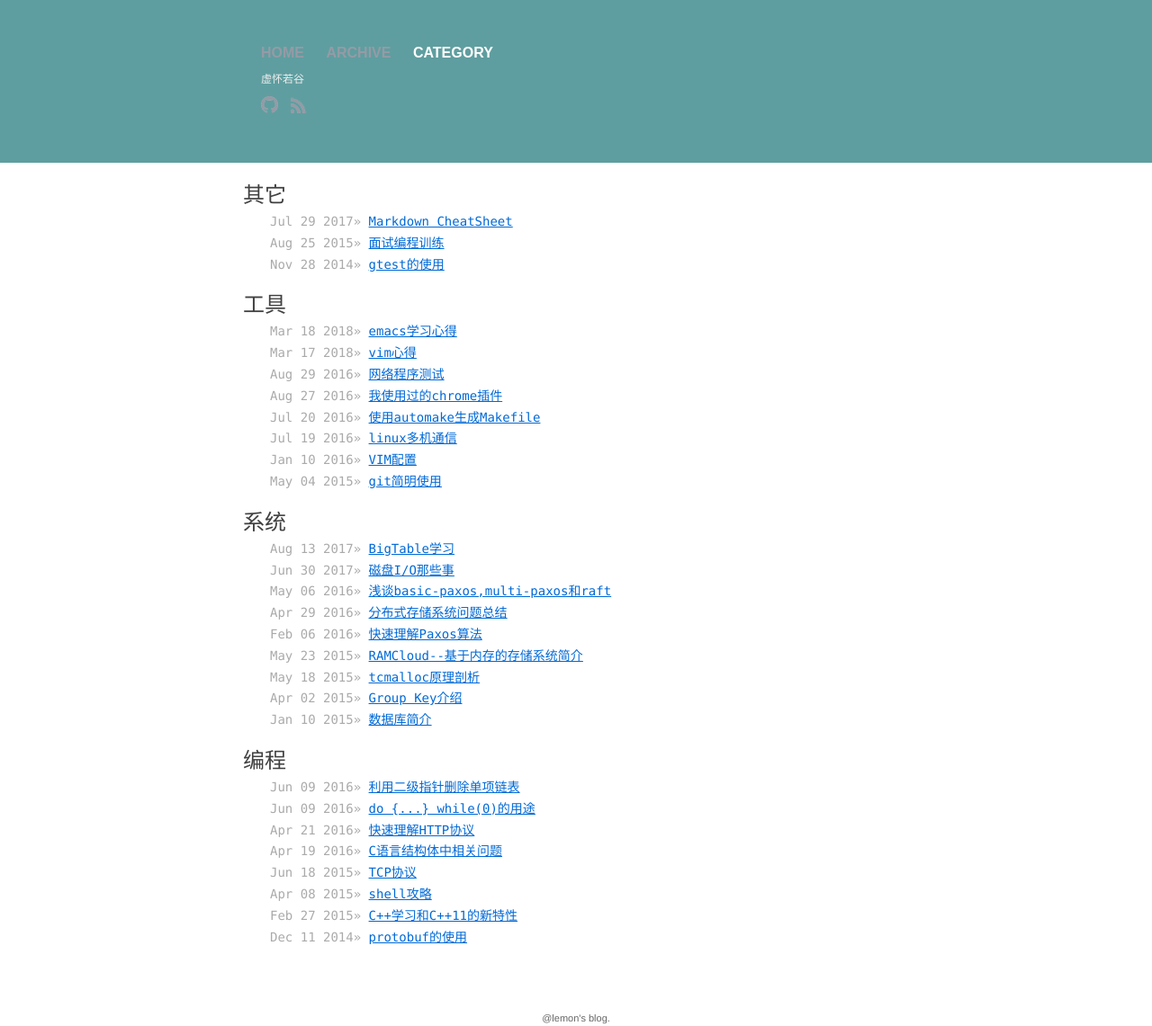
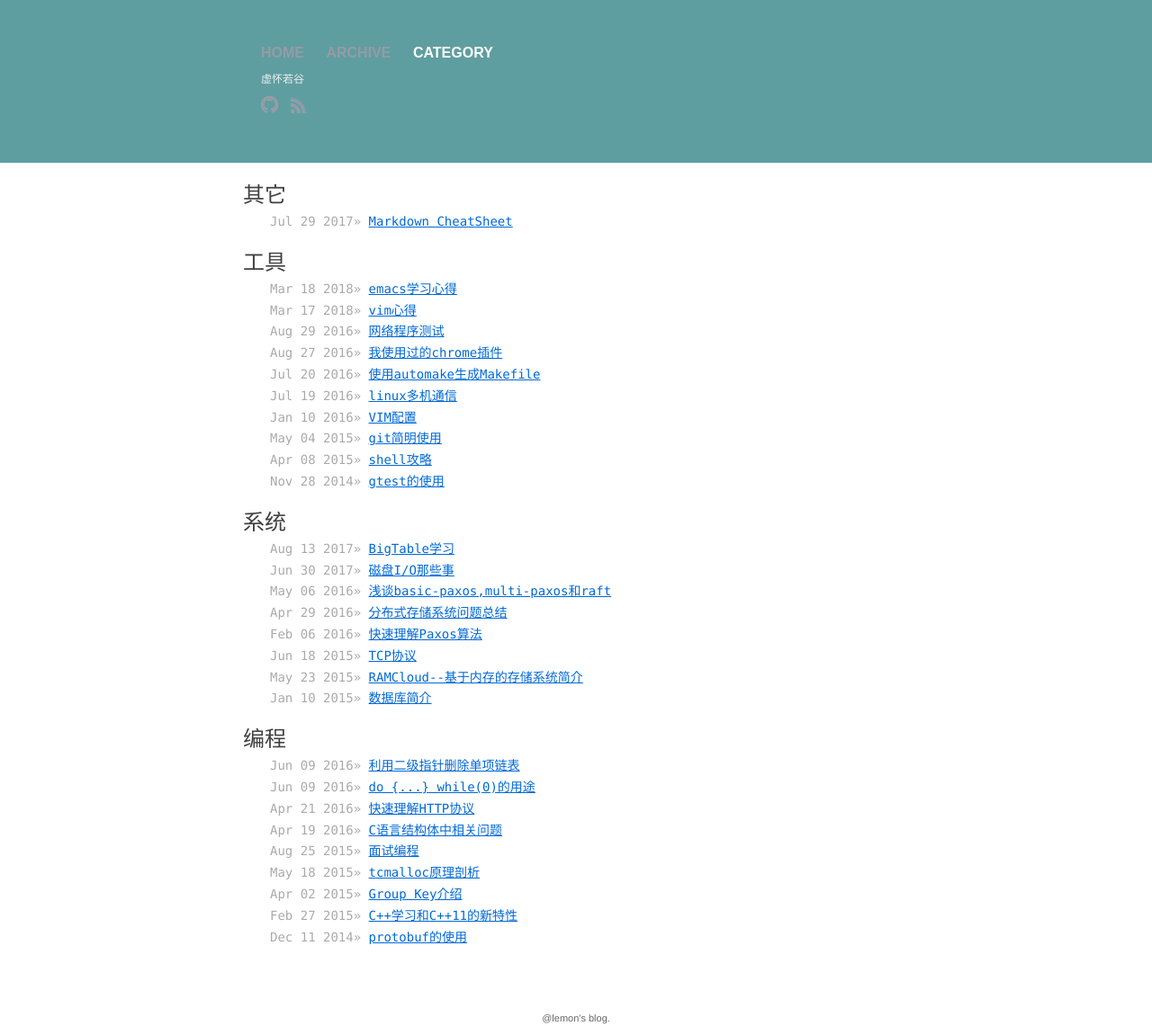
Before and after one commit to lemon0910/lemon0910.github.io, a Jekyll site: the page built from category.html, in a window 1280 px wide. Shown: the whole page at 90% size. Built offline with Jekyll 4.4.1, drawn with Linux system fonts in a browser that asks for light colours.

Commit message:
修改tag部分

```diff
--- a/_posts/2014-11-28-gtest.markdown
+++ b/_posts/2014-11-28-gtest.markdown
@@ -3,7 +3,7 @@ layout:     post
 title:      gtest的使用
 date:       2014-11-28 14:10:00
 author:     "lemon"
-categories: 其它
+categories: 工具
 ---
 
 gtest是googletest的简称，它是一款google内部使用的测试驱动（当编写一个程序单元时，要先对这个程序单元编写其测试代码，然后再编写这个程序单元，这就是测试驱动）开发工具。gtest是一套单元测试框架，使用起来非常的方便，能很好地帮助编写测试代码。
--- a/_posts/2015-04-02-group-key.markdown
+++ b/_posts/2015-04-02-group-key.markdown
@@ -3,7 +3,7 @@ layout:     post
 title:      Group Key介绍
 date:       2015-04-02 21:20:00
 author:     "lemon"
-categories: 系统
+categories: 编程
 ---
 
 列式数据库是面向OLAP场景的，所谓OLAP，更多是用来进行数据分析时使用，比如应用于数据仓库系统，列式数据库中的数据按列存储的话，并能够很好地分析一列数据的特性。本文将介绍一下一种内存列式数据库的索引方案，名字叫做GroupKey。主要是用来进行数据的索引工作。
--- a/_posts/2015-04-08-shell-scripts.markdown
+++ b/_posts/2015-04-08-shell-scripts.markdown
@@ -3,7 +3,7 @@ layout:     post
 title:      shell攻略
 date:       2015-04-08 18:40:00
 author:     "lemon"
-categories: 编程
+categories: 工具
 ---
 
 在linux系统下面编程，慢慢发现了shell scripts的重要性。使用shell脚本编程，可以让很多问题自动化，无需自己去敲繁琐的命令，大大的解放了生产力。所以对于一个linux程序员来说，脚本编程非常重要。下面将介绍一些我的学习经验，也作为自己的笔记用来时常查看。
--- a/_posts/2015-05-18-tcmalloc.markdown
+++ b/_posts/2015-05-18-tcmalloc.markdown
@@ -3,7 +3,7 @@ layout:     post
 title:      tcmalloc原理剖析
 date:       2015-05-18 19:30:00
 author:     "lemon"
-categories: 系统
+categories: 编程
 ---
 
 Tcmalloc是谷歌开发的一个内存分配器，管理堆内存，主要影响malloc和free，用于降低频繁分配、释放内存造成的性能损耗，并且有效地控制内存碎片。glibc中的内存分配器是ptmalloc2，tcmalloc号称要比它快。一次malloc和free操作，ptmalloc需要300ns，而tcmalloc只要50ns。同时tcmalloc也优化了小对象的存储，需要更少的空间。tcmalloc特别对多线程做了优化，对于小对象的分配基本上是不存在锁竞争，而大对象使用了细粒度、高效的自旋锁（spinlock）。分配给线程的本地缓存，在长时间空闲的情况下会被回收，供其他线程使用，这样提高了在多线程情况下的内存利用率，不会浪费内存，而这一点ptmalloc2是做不到的。
--- a/_posts/2015-06-18-TCP.markdown
+++ b/_posts/2015-06-18-TCP.markdown
@@ -3,7 +3,7 @@ layout:     post
 title:      TCP协议
 date:       2015-06-18 22:00:00
 author:     "lemon"
-categories: 编程
+categories: 系统
 ---
 
 TCP是一个非常复杂的协议，网络编程中要用到很多TCP的知识，更好的理解TCP有利于分析程序运行，发现问题，掌握TCP协议是一个网络编程人员的必备技能。
--- a/_posts/2015-08-25-interview.markdown
+++ b/_posts/2015-08-25-interview.markdown
@@ -1,9 +1,9 @@
 ---
 layout:     post
-title:      面试编程训练
+title:      面试编程
 date:       2015-08-25 16:47:00
 author:     "lemon"
-categories: 其它
+categories: 编程
 ---
 
 最近忙于找工作，看完了《剑指offer》这本书，深入思考其中的问题，感觉自己收获颇丰。回想自己的几次面试，总结经验和教训供大家思考。
```
